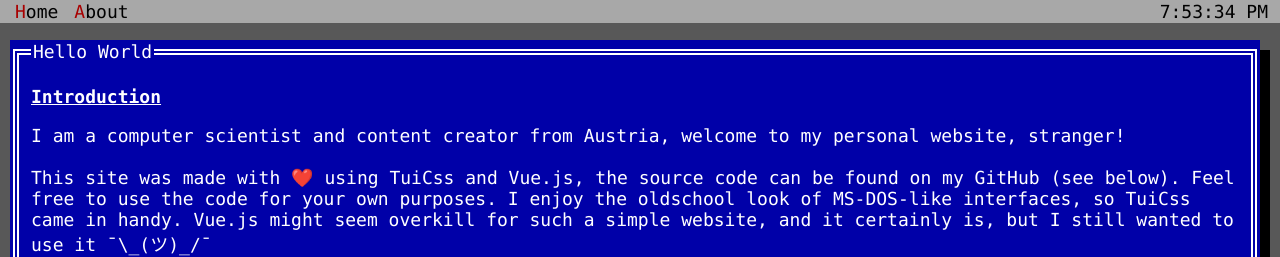
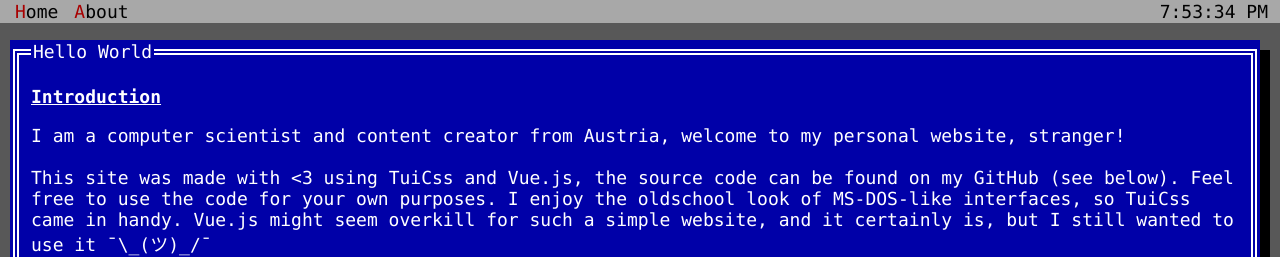
Before and after one commit to aslary/aslary.github.io, a Vue app: page / in a window 1280 px wide. Shown: the top 257 px of the page. Built offline with nearby package versions, Linux system fonts and the light colour scheme.

Commit message:
Update HomeView.vue

```diff
--- a/src/views/HomeView.vue
+++ b/src/views/HomeView.vue
@@ -6,7 +6,7 @@
       <h1><u>Introduction</u></h1>
       <p>
         I am a computer scientist and content creator from Austria, welcome to my personal website, stranger!<br><br>
-        This site was made with <span>&#10084;&#65039;</span> using TuiCss and Vue.js, the source code can be found on my
+        This site was made with <span>&lt;3</span> using TuiCss and Vue.js, the source code can be found on my
         GitHub (see below).
         Feel free to use the code for your own purposes.
         I enjoy the oldschool look of MS-DOS-like interfaces, so TuiCss came in handy.
```
